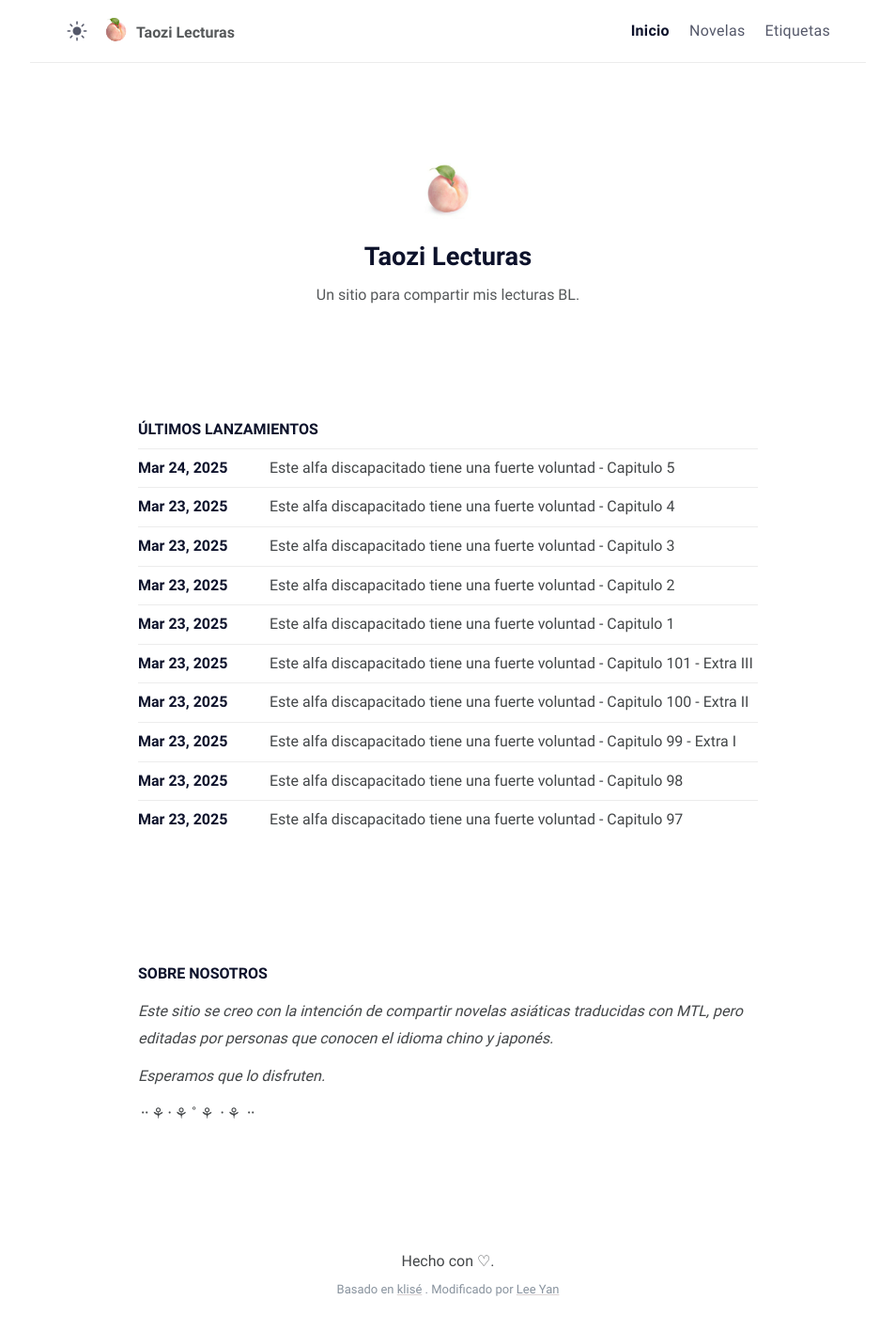
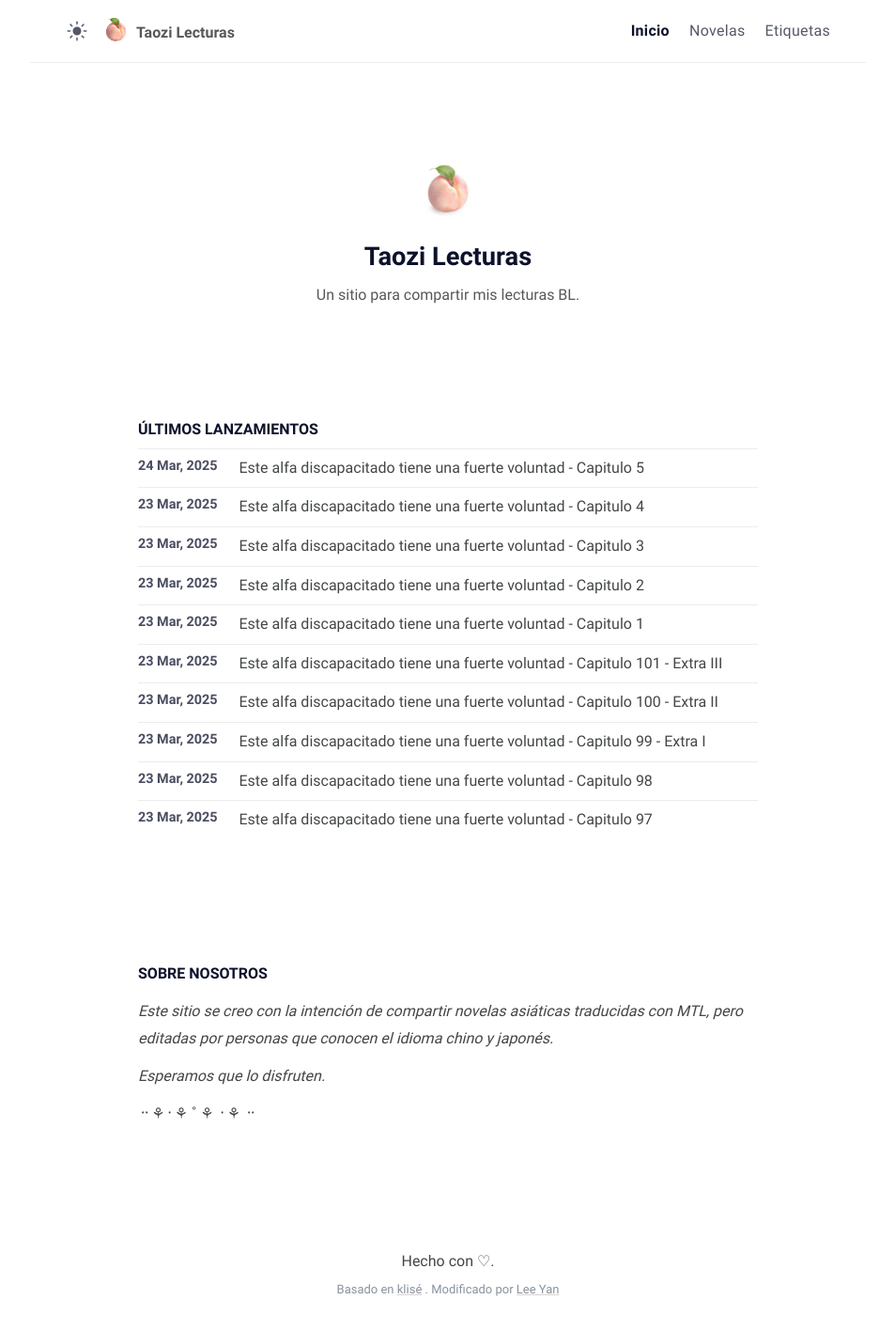
Before and after one commit to taozi-lecturas/taozi-lecturas.github.io, a Jekyll site: the page built from index.md, in a window 1280 px wide. Shown: the whole page at 94% size, without its empty margins (163-1116 px from the left). Built offline with Jekyll 4.4.1, drawn with Linux system fonts in a browser that asks for light colours.

Commit message:
cHANGE ULTIMOS LANZAMIENTOS

```diff
--- a/_layouts/home.html
+++ b/_layouts/home.html
@@ -6,7 +6,7 @@ home: true
 <h3 class="posts-item-note" aria-label="Recent Posts">ÚLTIMOS LANZAMIENTOS</h3>
 {%- for post in site.posts limit: site.number_of_posts -%}
 <article class="post-item">
-  <span class="post-item-date">{{ post.date | date: "%b %d, %Y" }}</span>
+  <span class="post-item-date">{{ post.date | date: "%d %b, %Y" }}</span>
   <h4 class="post-item-title">
     <a href="{{ post.url }}">{{ post.novel}} - {{ post.title | escape }}</a>
   </h4>
--- a/_sass/klise/_layout.scss
+++ b/_sass/klise/_layout.scss
@@ -262,19 +262,21 @@
   }
 
   .post-item-date {
-    width: 20%;
+    width: 15%;
     min-width: 40px;
-    color: $black;
+    font-size: 0.9em;
+    color: rgba($color: $black, $alpha: 0.75);
     font-weight: 700;
     padding-right: 10px;
 
     @include media-query($on-mobile) {
-      font-size: 16px;
+      // font-size: 16px;
+    width: 20%;
     }
   }
 
   .post-item-title {
-    width: 80%;
+    width: 85%;
     margin: 0;
     border: 0;
     padding: 0;
@@ -282,7 +284,9 @@
     font-weight: normal;
     // letter-spacing: 0.1px;
     letter-spacing: 0px;
-
+    @include media-query($on-mobile) {
+    width: 80%;
+    }
     a {
       color: $text-base-color;
 
```
